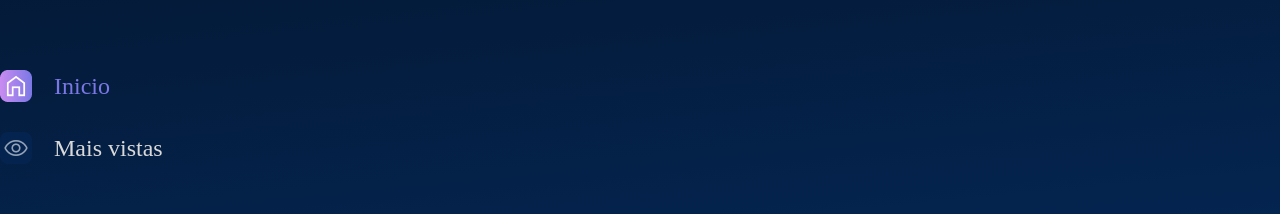
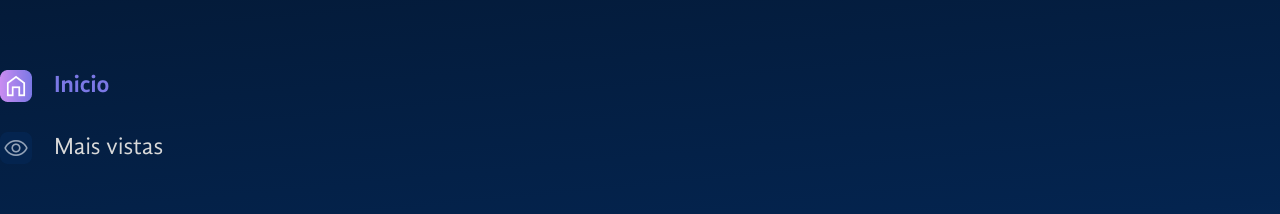
Before and after one commit to leonfpontes/space-app, a React (Vite) app: page / in a window 1280 px wide. Shown: the part 122-336 px from the top of the page. Built offline with nearby package versions, Linux system fonts and the light colour scheme.

Commit message:
estilos de font em navigator

```diff
--- a/src/component/BarraLateral/ItemNavegacao/index.jsx
+++ b/src/component/BarraLateral/ItemNavegacao/index.jsx
@@ -6,6 +6,7 @@
     margin-bottom: 30px;
     cursor: pointer;
     color: ${(props) => props.$ativo ? '#7B78E5' : '#D9D9D9'};
+    font-family: ${(props) => props.$ativo ? 'GandhiSansBold' : 'GandhiSansRegular'};
     display: flex;
     align-items: center;
     gap: 22px;
--- a/src/component/GlobalStyles/index.jsx
+++ b/src/component/GlobalStyles/index.jsx
@@ -1,9 +1,22 @@
 import { createGlobalStyle } from "styled-components";
 
+import GandhiSansRegular from './Fontes/GandhiSans-Regular.otf';
+import GandhiSansBold from './Fontes/GandhiSans-Bold.otf';
+
+
 const EstilosGlobais = createGlobalStyle`
+    @font-face {
+        font-family: 'GandhiSansRegular';
+        src: local('Gandhi Sans Regular'), local('GandhiSansRegular'), url(${GandhiSansRegular});
+    }
+    @font-face {
+        font-family: 'GandhiSansBold';
+        src: local('Gandhi Sans Bold'), local('GandhiSansBold'), url(${GandhiSansBold});
+    }
     html {
         line-height: 1.15;
         -webkit-text-size-adjust: 100%;
+        font-family: GandhiSansRegular;
     }
     body {
         margin: 0;
```
Also changed, not shown: src/component/GlobalStyles/Fontes/GandhiSans-Bold.otf (renamed from src/component/GlobalStyles/GandhiSans-Bold.otf), src/component/GlobalStyles/Fontes/GandhiSans-Regular.otf (renamed from src/component/GlobalStyles/GandhiSans-Regular.otf).
